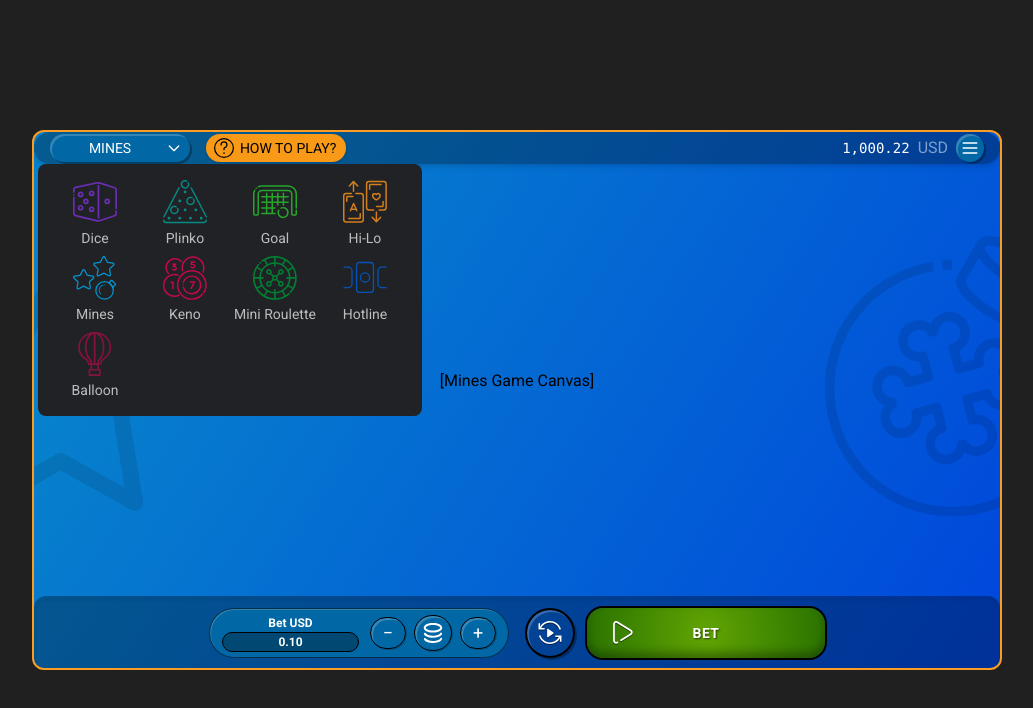
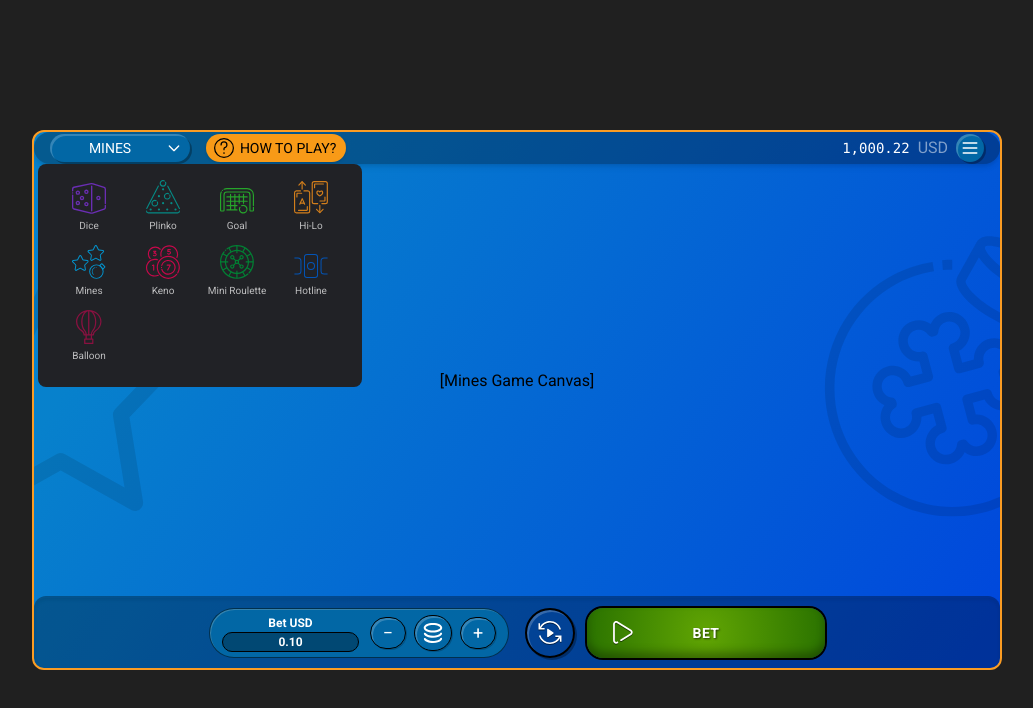
Before and after one commit to BelskviK/Vue-PIXI, a Vue app: page /games/1 in a window 1280 px wide. Both pictures are taken after a click on the button "MINES". Shown: the top 708 px of the page, without its empty margins (123-1156 px from the left). Built offline with nearby package versions, Linux system fonts and the light colour scheme.

Commit message:
adjusted game's dropdown sizings

```diff
--- a/src/components/Header.vue
+++ b/src/components/Header.vue
@@ -67,16 +67,16 @@
     <!-- Dropdown menu -->
     <div
       v-if="dropdownOpen"
-      class="absolute top-full left-1 grid grid-cols-4 gap-2 bg-[#212226] p-4 z-50 rounded-lg"
+      class="absolute top-full left-1 grid grid-cols-4 gap-1 bg-[#212226] p-4 z-50 rounded-lg"
     >
       <div
         v-for="game in gameIcons"
         :key="game.routeName"
-        class="flex flex-col items-center hover:opacity-80 cursor-pointer"
+        class="flex flex-col items-center justify-end hover:opacity-80 cursor-pointer mb-2 w-[70px]"
         @click="onSelectGame(game)"
       >
-        <img :src="game.src" :alt="game.name" class="w-11 h-11 mb-1" />
-        <p class="text-sm opacity-70 font-extralight truncate">
+        <img :src="game.src" :alt="game.name" class="w-108 h-108 mb-1" />
+        <p class="text-[10px] opacity-70 font-extralight truncate">
           {{ game.name }}
         </p>
       </div>
```
